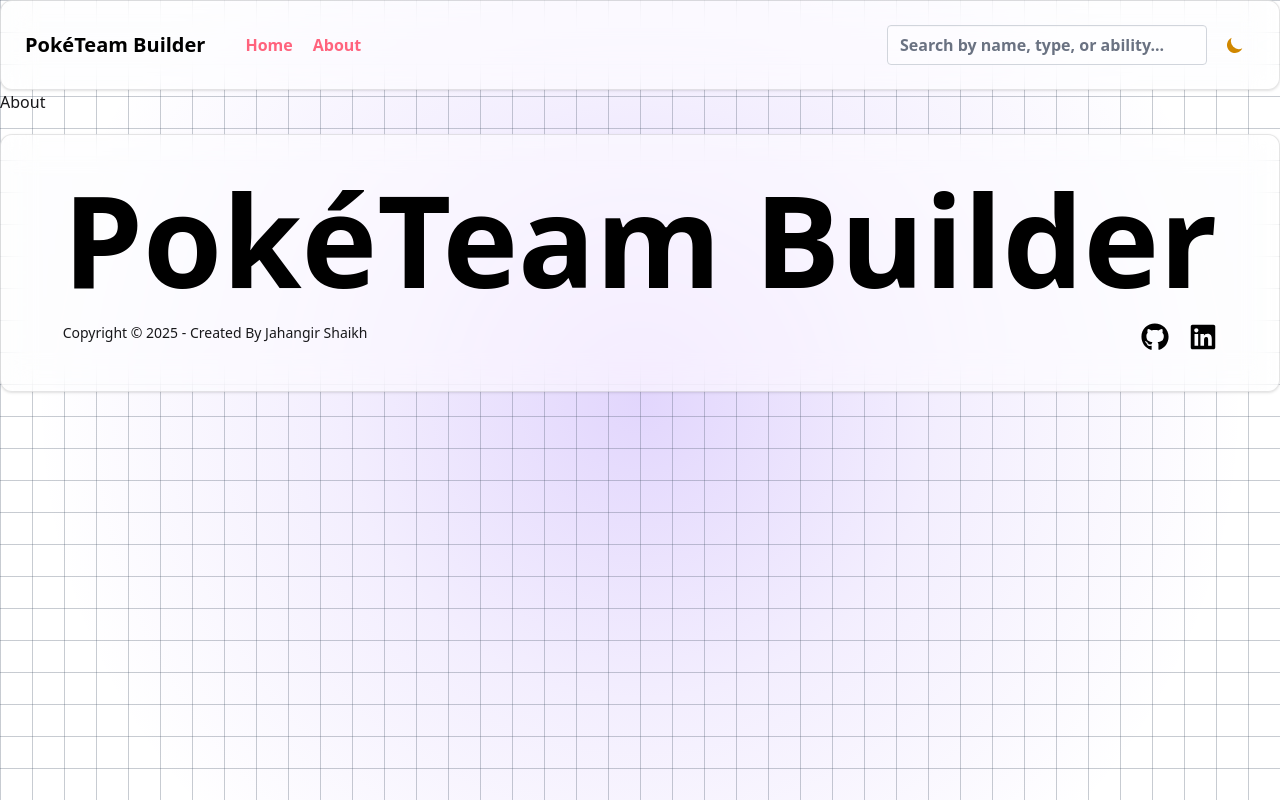
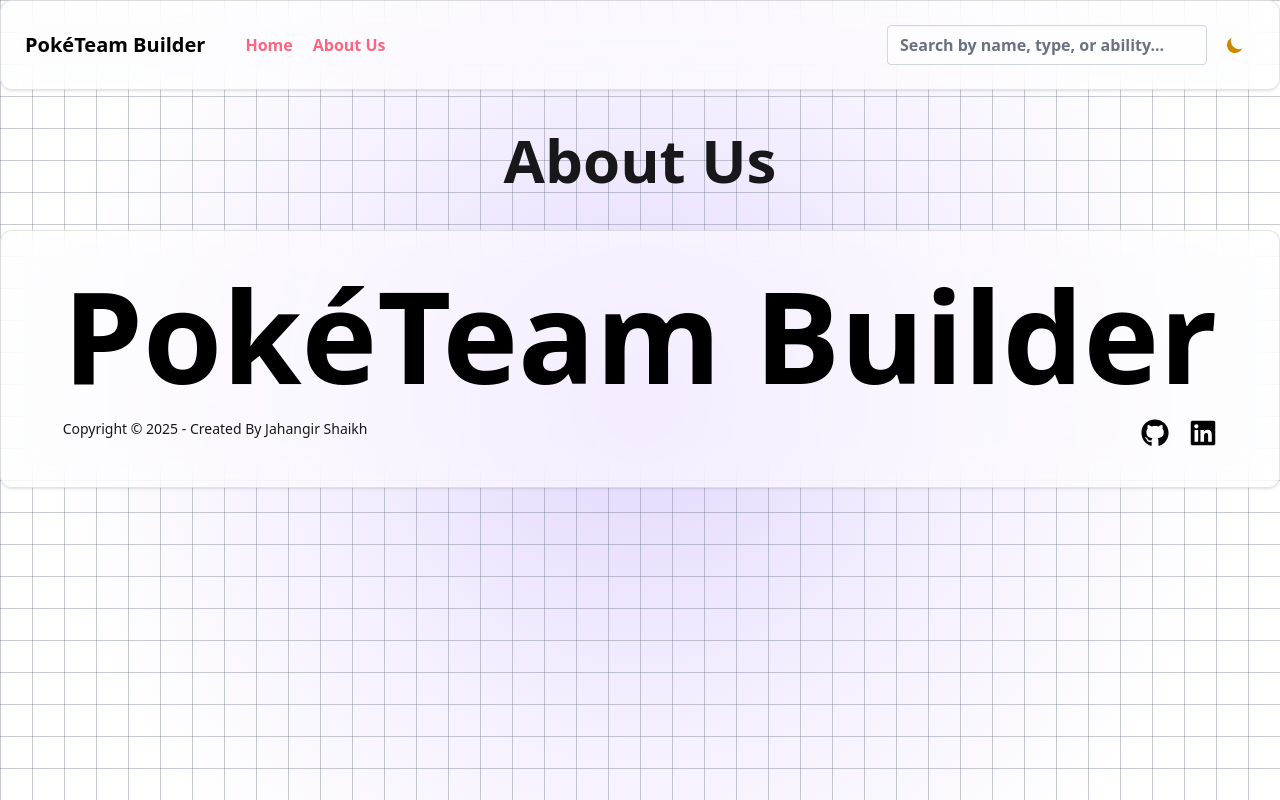
Before and after one commit to jahangir2002/Pok-Team_Builder, a React (Vite) app: page /About in a window 1280 px wide. Built offline with nearby package versions, Linux system fonts and the light colour scheme.

Commit message:
Update About and Navbar components for improved clarity and styling. Change section title to 'About Us' and adjust padding for better layout consistency.

```diff
--- a/src/About.jsx
+++ b/src/About.jsx
@@ -3,8 +3,8 @@ import React from 'react'
 const About = () => {
   return (
     <>
-    <section className='max-w-screen-xl px-5 md:px-0 m-auto pb-5'>
-        <h1>About</h1>
+    <section className='max-w-screen-xl px-5 md:px-0 m-auto py-5'>
+        <h1 className=' text-center text-6xl font-bold my-5 '>About Us</h1>
 
     </section>
     </>
--- a/src/components/Navbar.jsx
+++ b/src/components/Navbar.jsx
@@ -29,7 +29,7 @@ const Navbar = ({ onSearch, theme, toggleTheme }) => {
                   <Link to="/">Home</Link>
                 </li>
                 <li className={` link no-underline text-md font-semibold ${theme === "dark" ? "link-info" : "link-error"}`}>
-                  <Link to="/About">About</Link>
+                  <Link to="/About">About Us</Link>
                 </li>
               </ul>
             </nav>
```
